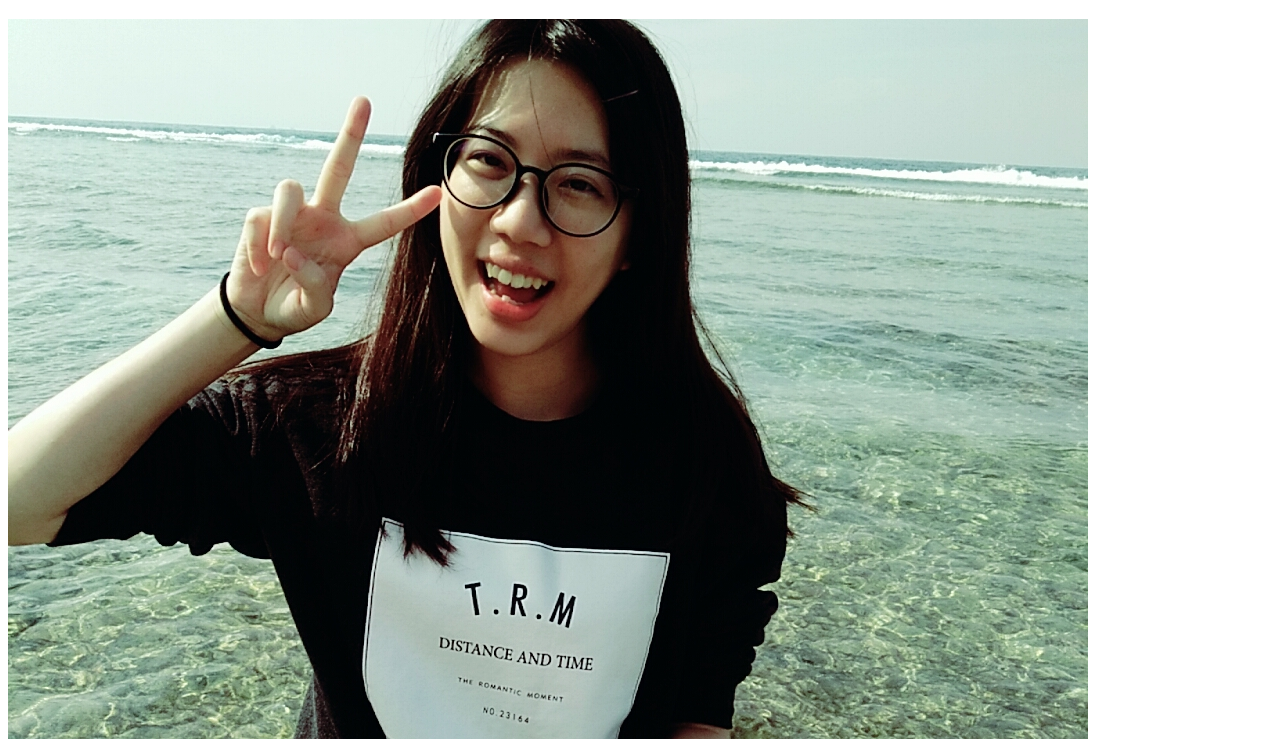
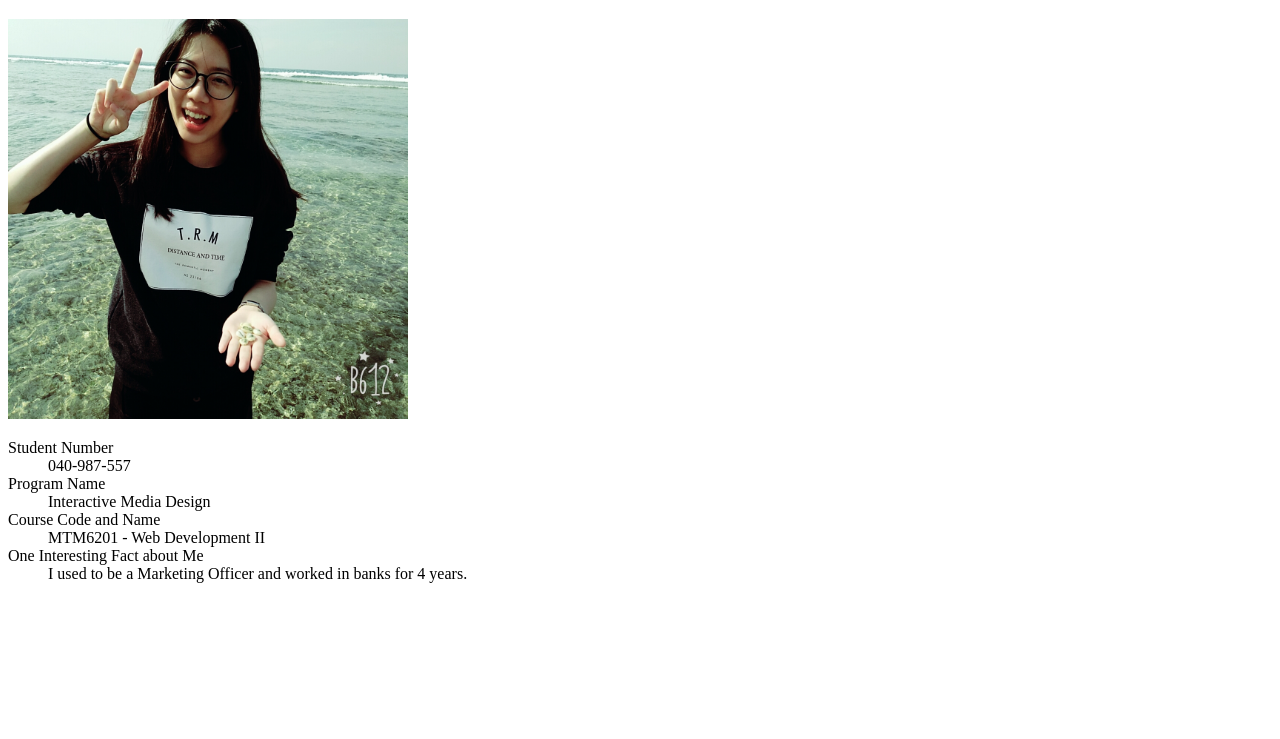
Before and after one commit to wang0857/mtm6201-week1, a plain HTML site: page index.html in a window 1280 px wide. Shown: the part 61-800 px from the top of the page. Drawn offline with Linux system fonts and the light colour scheme.

Commit message:
change image size

```diff
--- a/index.html
+++ b/index.html
@@ -8,7 +8,7 @@
 </head>
 <body>
     <h1>Ruo-Fang Wang</h1>
-    <img src="images/ruo-fang-photo.jpg" alt="ruo-fang-wang-photo">
+    <img src="images/ruo-fang-photo.jpg" alt="ruo-fang-wang-photo" width="400">
     <dl>
         <dt>Student Number</dt>
         <dd>040-987-557</dd>
```
